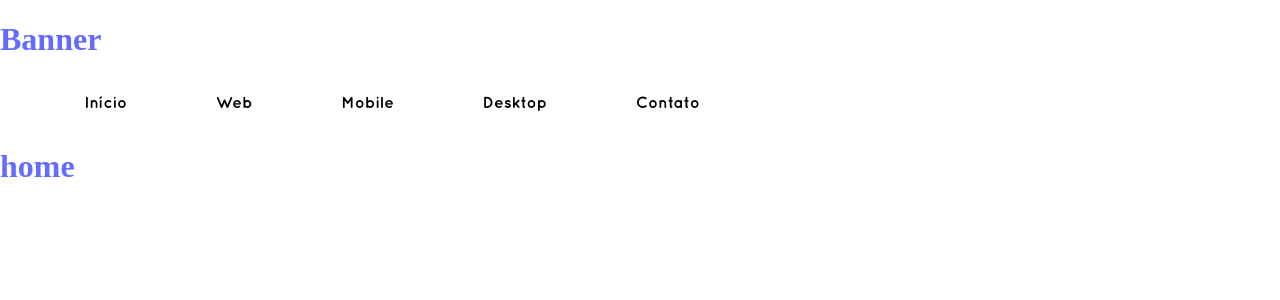
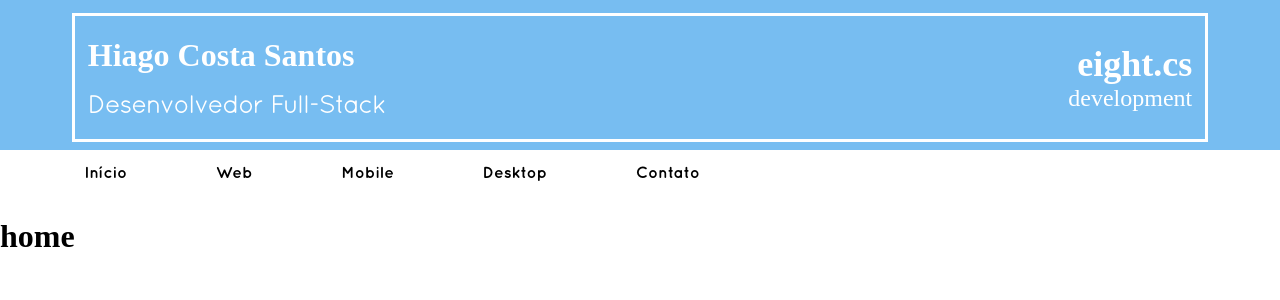
Before and after one commit to HiagoCS/eightcs, a React app in the folder frontend/: page / in a window 1280 px wide. Shown: the top 300 px of the page. Built offline with nearby package versions, Linux system fonts and the light colour scheme; the HTML template or start-up script is replaced by a standard one.

Commit message:
banner default

```diff
--- a/frontend/src/components/banner/index.jsx
+++ b/frontend/src/components/banner/index.jsx
@@ -1,6 +1,18 @@
-function main(){
-    return(
-        <h1>Banner</h1>
+import './style.scss';
+function main() {
+    return (
+        <div className="app">
+            <div className="banner">
+                <div className="name">
+                    <h1>Hiago Costa Santos</h1>
+                    <h2>Desenvolvedor Full-Stack</h2>
+                </div>
+                <div className="logo">
+                    <text className='logo-text'>eight.cs</text>
+                    <text className='sublogo-text'>development</text>
+                </div>
+            </div>
+        </div>
     )
 }
 
--- /dev/null
+++ b/frontend/src/components/banner/style.scss
@@ -0,0 +1,34 @@
+.app {
+    background-color: #77BDF1;
+    padding: 0.5pc;
+    .banner {
+        display: flex;
+        justify-content: space-between;
+        margin: 5px 4pc 0 4pc;
+        border: 3px solid #ffffff;
+        background-color: #77BDF1;
+        color: #ffffff;
+        h2{
+            font-family: 'Quicksand-Regular';
+        }
+        .name {
+            margin: 0 1vw;
+            color: #ffffff;
+        }
+
+        .logo {
+            font-size: 1.5pc;
+            display: flex;
+            flex-direction: column;
+            justify-content: center;
+            margin: 0 1vw;
+
+            .logo-text {
+                display: flex;
+                justify-content: right;
+                font-size: 150%;
+                font-weight: bold;
+            }
+        }
+    }
+}
--- a/frontend/src/styles/main.scss
+++ b/frontend/src/styles/main.scss
@@ -5,7 +5,3 @@ body {
   margin: 0;
   font-family: "Quicksand";
 }
-
-h1 {
-  color: $primary-color;
-}
```
